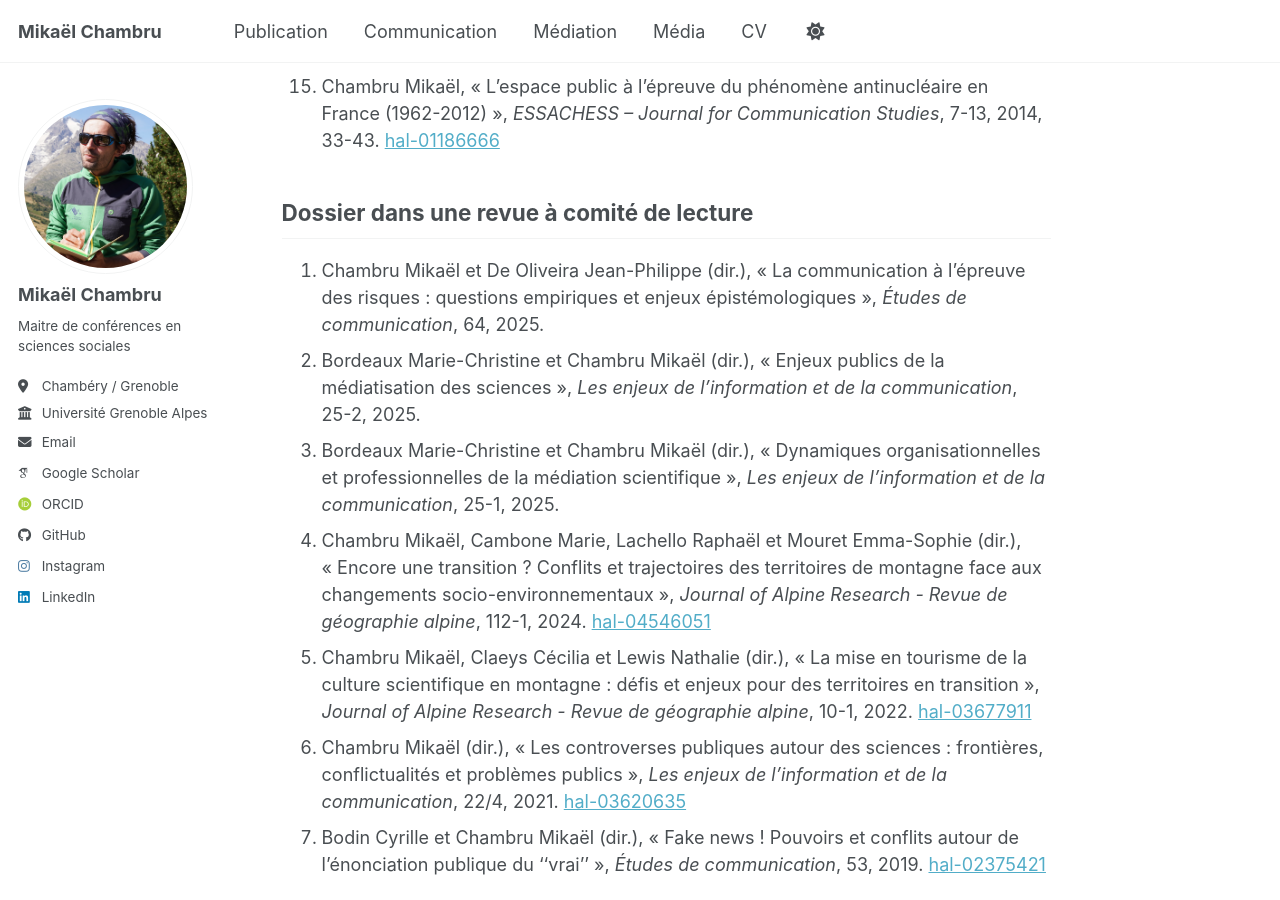
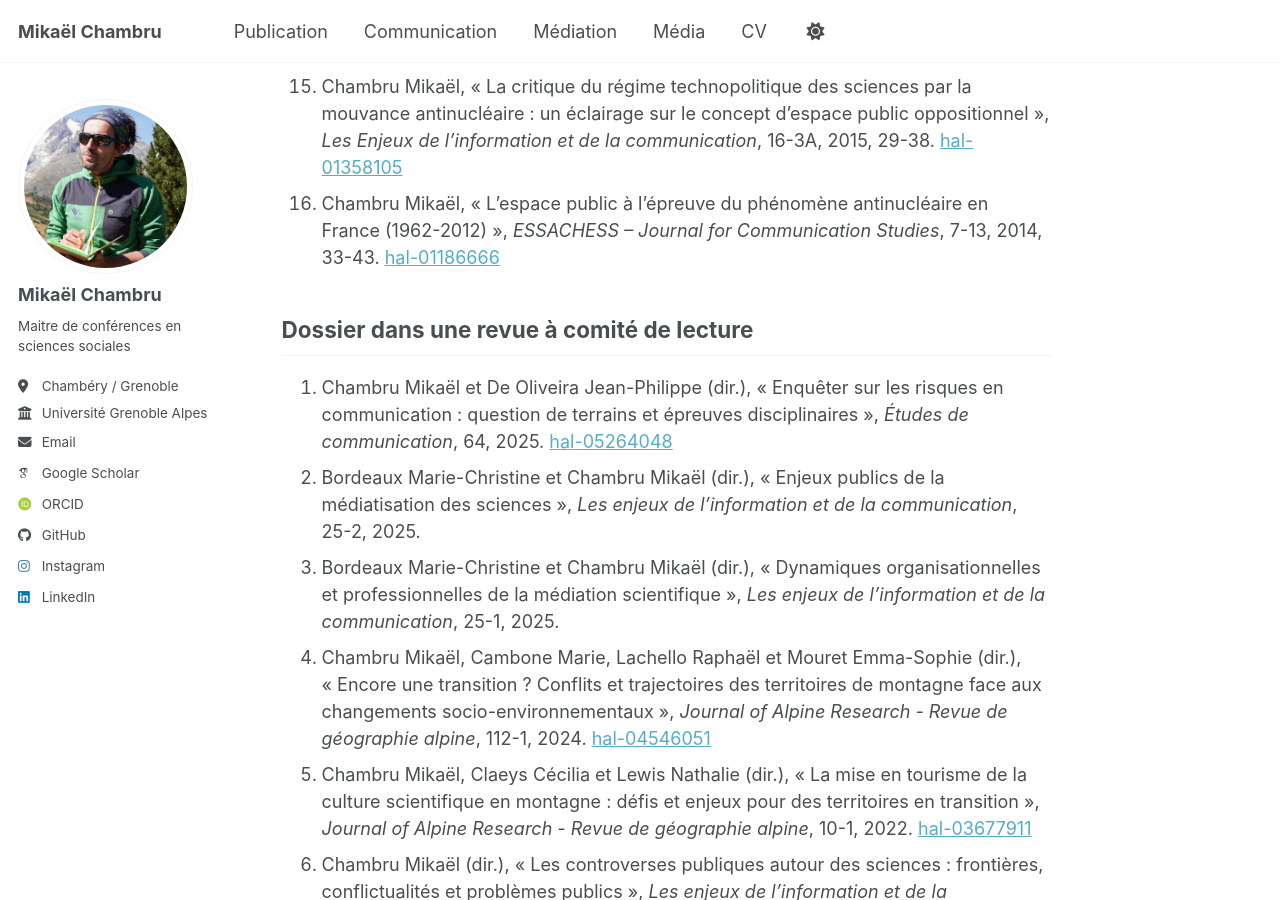
Before and after one commit to mikaelchambru/mikaelchambru.github.io, a Jekyll site: the page built from _pages/publications.md, in a window 1280 px wide and 900 px high, scrolled down 1457 px. Built offline with Jekyll 4.4.1, drawn with Linux system fonts in a browser that asks for light colours; some web fonts are replaced; a script bundle is joined from its source files by our own code; library files that are not in the unit come from our copies; some of the changed text lies outside the part shown.

Commit message:
Update publications.md

```diff
--- a/_pages/publications.md
+++ b/_pages/publications.md
@@ -7,25 +7,26 @@
 ---
 ## Article dans une revue à comité de lecture
 
-1. Lachello Raphaël, Chambru Mikaël et Lorenzi Noémie, « Une transition en pente douce ? Les forêts alpines et les agents ONF face aux changements globaux en Savoie », *Développement durable et territoires*, 16-2, 2025.
-2. Chambru Mikaël, « Les temporalités de la transition touristique en montagne : controverse, incommunication et délibération », *Hermès*, 96, 2025, 148-153.
-3. Chambru Mikaël et Picard Marion, « Faire bifurquer le tourisme hivernal ? Controverses et mobilisations socio-environnementales autour de la transition écologique dans une station alpine (La Clusaz, France) », *Mondes du Tourisme*, 25, 2024. [hal-04846118](https://hal.science/hal-04846118v1)
-4. Chambru Mikaël et Lachello Raphaël, « Un détour par la montagne : le ‘’stage de terrain’’ pour former les étudiants à la médiation et communication des sciences », *Pratiques de la communication*, 5, 2024. [hal-04558344](https://hal.science/hal-04558344)
-5. Chambru Mikaël, « Débattre de l’énergie électronucléaire ? Conflictualités, participation et activisme délibératif des mouvements sociaux », *Les Enjeux de l’information et de la communication*, 23-2, 2022, 65-76. [hal-03887763](https://hal.archives-ouvertes.fr/hal-03887763)
-6. Chambru Mikaël et Mounet Coralie, « La confiance dans les controverses socio-environnementales : enjeux et perspectives de l’(in)communication autour des loups », *Hermès*, 88, 2021, 134-137. [hal-03491680](https://hal.archives-ouvertes.fr/hal-03491680)
-7. Chambru Mikaël et De Oliveira Jean-Philippe, « La recherche-action face au risque climatique en montagne : enquêtes et engagements autour d’un problème public », *Questions de communication*, 40, 2021, 283-302. [hal-03620632](https://hal.archives-ouvertes.fr/hal-03620632)
-8. Chambru Mikaël et De Oliveira Jean-Philippe, « Communiquer sur les risques naturels en montagne : des effets de croyance aux divergences sociales », *Journal of Alpine Research - Revue de géographie alpine*, 109-2, 2021. [hal-03409818](https://hal.archives-ouvertes.fr/hal-03409818)
-9. Chambru Mikaël et De Oliveira Jean-Philippe, « Changement climatique et développement territorial en montagne : conflictualités et enjeux communicationnels », *Revue française des sciences de l’information et de la communication*, 21, 2021. [hal-03143989](https://hal.archives-ouvertes.fr/hal-03143989)
-10. Chambru Mikaël, « La protestation antinucléaire par-delà les frontières : mutations et temporalités de l’enjeu européen », *Communication et organisation*, 57, 2020, 121-133. [hal-02554133](https://hal.archives-ouvertes.fr/hal-02554133)
-11. Chambru Mikaël, « La publicisation du risque nucléaire par les usages protestataires du droit », *Sciences de la Société*, 100, 2018, 79-92. [hal-01921931](https://hal.archives-ouvertes.fr/hal-01921931)
-12. Chambru Mikaël, « L’engagement protéiforme des militants et des journalistes dans les mobilisations informationnelles antinucléaires », *Sciences de la Société*, 94, 2015, 65-82. [hal-01358614](https://hal.archives-ouvertes.fr/hal-01358614)
-13. Chambru Mikaël, « L’utopie délibérative de la mouvance antinucléaire et les paradoxes de son expérimentation », *Communication et organisation*, 48, 2015, 61-72. [hal-01358127](https://hal.archives-ouvertes.fr/hal-01358127)
-14. Chambru Mikaël, « La critique du régime technopolitique des sciences par la mouvance antinucléaire : un éclairage sur le concept d’espace public oppositionnel », *Les Enjeux de l’information et de la communication*, 16-3A, 2015, 29-38. [hal-01358105](https://hal.archives-ouvertes.fr/hal-01358105)
-15. Chambru Mikaël, « L’espace public à l’épreuve du phénomène antinucléaire en France (1962-2012) », *ESSACHESS – Journal for Communication Studies*, 7-13, 2014, 33-43. [hal-01186666](https://hal.univ-grenoble-alpes.fr/hal-01186666)
+1. Chambru Mikaël et Lachello Raphaël « Parvenir à couper des arbres : la territorialisation du travail forestier public dans les hautes vallées alpines (Haute-Maurienne, France) », *Natures Sciences Société*, 33-3, 2026.
+2. Lachello Raphaël, Chambru Mikaël et Lorenzi Noémie, « Une transition en pente douce ? Les forêts alpines et les agents ONF face aux changements globaux en Savoie », *Développement durable et territoires*, 16-2, 2025. [hal-05429046](https://hal.science/hal-05429046v1)
+3. Chambru Mikaël, « Les temporalités de la transition touristique en montagne : controverse, incommunication et délibération », *Hermès*, 96, 2025, 148-153. [hal-05429036](https://hal.science/hal-05429036)
+4. Chambru Mikaël et Picard Marion, « Faire bifurquer le tourisme hivernal ? Controverses et mobilisations socio-environnementales autour de la transition écologique dans une station alpine (La Clusaz, France) », *Mondes du Tourisme*, 25, 2024. [hal-04846118](https://hal.science/hal-04846118v1)
+5. Chambru Mikaël et Lachello Raphaël, « Un détour par la montagne : le ‘’stage de terrain’’ pour former les étudiants à la médiation et communication des sciences », *Pratiques de la communication*, 5, 2024. [hal-04558344](https://hal.science/hal-04558344)
+6. Chambru Mikaël, « Débattre de l’énergie électronucléaire ? Conflictualités, participation et activisme délibératif des mouvements sociaux », *Les Enjeux de l’information et de la communication*, 23-2, 2022, 65-76. [hal-03887763](https://hal.archives-ouvertes.fr/hal-03887763)
+7. Chambru Mikaël et Mounet Coralie, « La confiance dans les controverses socio-environnementales : enjeux et perspectives de l’(in)communication autour des loups », *Hermès*, 88, 2021, 134-137. [hal-03491680](https://hal.archives-ouvertes.fr/hal-03491680)
+8. Chambru Mikaël et De Oliveira Jean-Philippe, « La recherche-action face au risque climatique en montagne : enquêtes et engagements autour d’un problème public », *Questions de communication*, 40, 2021, 283-302. [hal-03620632](https://hal.archives-ouvertes.fr/hal-03620632)
+9. Chambru Mikaël et De Oliveira Jean-Philippe, « Communiquer sur les risques naturels en montagne : des effets de croyance aux divergences sociales », *Journal of Alpine Research - Revue de géographie alpine*, 109-2, 2021. [hal-03409818](https://hal.archives-ouvertes.fr/hal-03409818)
+10. Chambru Mikaël et De Oliveira Jean-Philippe, « Changement climatique et développement territorial en montagne : conflictualités et enjeux communicationnels », *Revue française des sciences de l’information et de la communication*, 21, 2021. [hal-03143989](https://hal.archives-ouvertes.fr/hal-03143989)
+11. Chambru Mikaël, « La protestation antinucléaire par-delà les frontières : mutations et temporalités de l’enjeu européen », *Communication et organisation*, 57, 2020, 121-133. [hal-02554133](https://hal.archives-ouvertes.fr/hal-02554133)
+12. Chambru Mikaël, « La publicisation du risque nucléaire par les usages protestataires du droit », *Sciences de la Société*, 100, 2018, 79-92. [hal-01921931](https://hal.archives-ouvertes.fr/hal-01921931)
+13. Chambru Mikaël, « L’engagement protéiforme des militants et des journalistes dans les mobilisations informationnelles antinucléaires », *Sciences de la Société*, 94, 2015, 65-82. [hal-01358614](https://hal.archives-ouvertes.fr/hal-01358614)
+14. Chambru Mikaël, « L’utopie délibérative de la mouvance antinucléaire et les paradoxes de son expérimentation », *Communication et organisation*, 48, 2015, 61-72. [hal-01358127](https://hal.archives-ouvertes.fr/hal-01358127)
+15. Chambru Mikaël, « La critique du régime technopolitique des sciences par la mouvance antinucléaire : un éclairage sur le concept d’espace public oppositionnel », *Les Enjeux de l’information et de la communication*, 16-3A, 2015, 29-38. [hal-01358105](https://hal.archives-ouvertes.fr/hal-01358105)
+16. Chambru Mikaël, « L’espace public à l’épreuve du phénomène antinucléaire en France (1962-2012) », *ESSACHESS – Journal for Communication Studies*, 7-13, 2014, 33-43. [hal-01186666](https://hal.univ-grenoble-alpes.fr/hal-01186666)
 
 ## Dossier dans une revue à comité de lecture
 
-1. Chambru Mikaël et De Oliveira Jean-Philippe (dir.), « La communication à l’épreuve des risques : questions empiriques et enjeux épistémologiques », *Études de communication*, 64, 2025.
+1. Chambru Mikaël et De Oliveira Jean-Philippe (dir.), « Enquêter sur les risques en communication : question de terrains et épreuves disciplinaires », *Études de communication*, 64, 2025. [hal-05264048](https://hal.science/view/index/docid/5264048)
 2. Bordeaux Marie-Christine et Chambru Mikaël (dir.), « Enjeux publics de la médiatisation des sciences », *Les enjeux de l’information et de la communication*, 25-2, 2025.
 3. Bordeaux Marie-Christine et Chambru Mikaël (dir.), « Dynamiques organisationnelles et professionnelles de la médiation scientifique », *Les enjeux de l’information et de la communication*, 25-1, 2025.
 4. Chambru Mikaël, Cambone Marie, Lachello Raphaël et Mouret Emma-Sophie (dir.), « Encore une transition ? Conflits et trajectoires des territoires de montagne face aux changements socio-environnementaux », *Journal of Alpine Research - Revue de géographie alpine*, 112-1, 2024. [hal-04546051](https://hal.science/hal-04546051)
```
